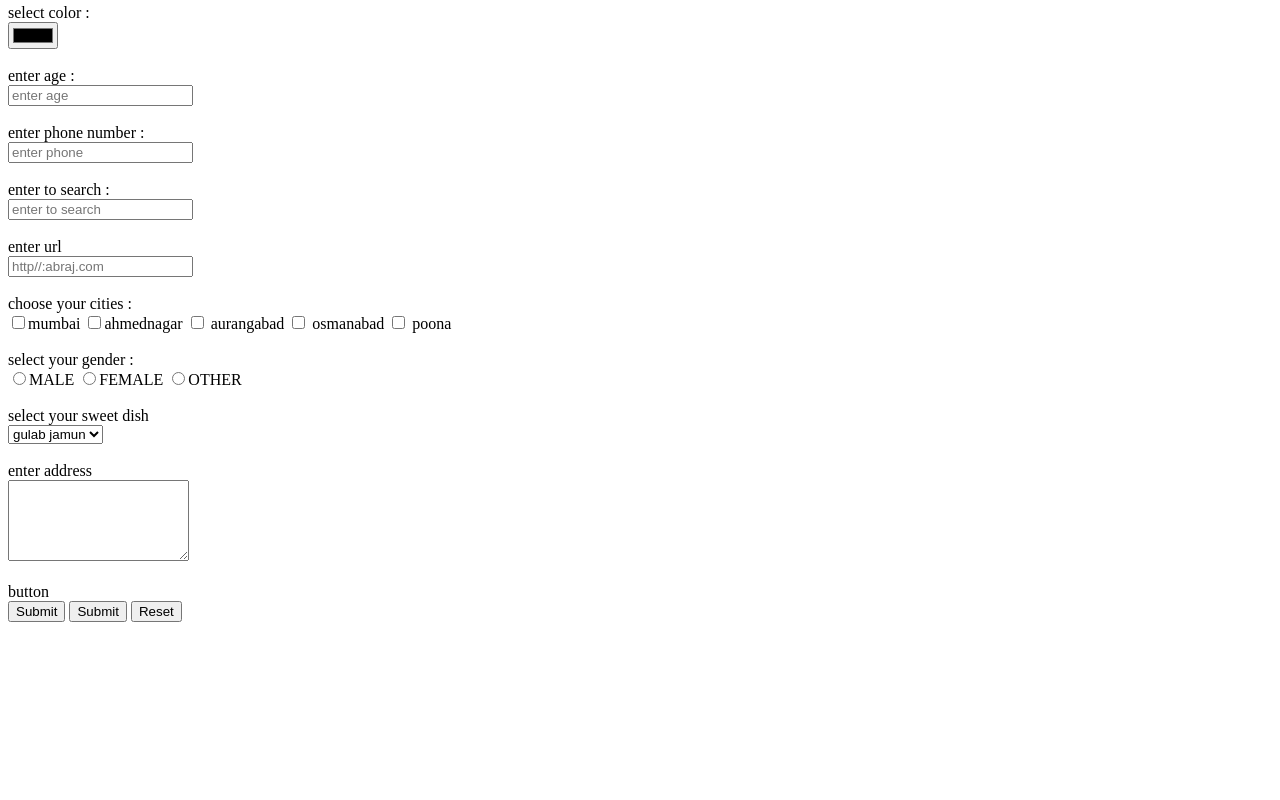
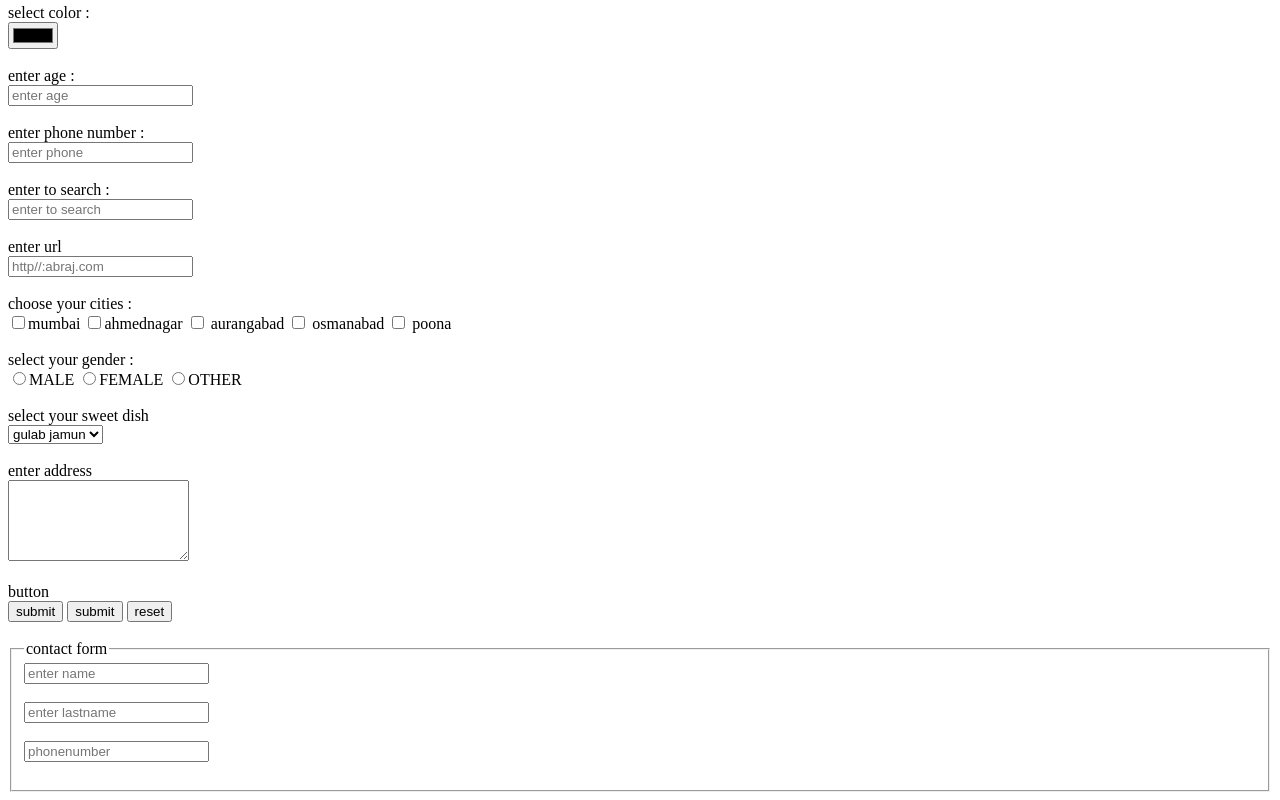
Before and after one commit to arbajshaikh013/learning_html_dec2025, a plain HTML site: page inpute_type.html in a window 1280 px wide. Shown: the part 638-1438 px from the top of the page. Before the commit the page ends 1286 px from the top, so only its background shows below. Drawn offline with Linux system fonts and the light colour scheme.

Commit message:
input type
already push kiya huwa hai

```diff
--- a/inpute_type.html
+++ b/inpute_type.html
@@ -79,9 +79,19 @@
         <textarea rows="5" color="30"></textarea><br><br>
 
         <label>button</label><br>
-        <input type="submit">
-        <input type="Submit">
-        <input type="reset"><br><br>
+        <input type="submit" value="submit">
+        <input type="button" value="submit">
+        <input type="reset" value="reset"><br><br>
+
+        <fieldset>
+            <legend>contact form</legend>
+            <form>
+                <input type="name" placeholder="enter name"><br><br>
+                <input type="lastname" placeholder="enter lastname"><br><br>
+                  <input type="phonenumber" placeholder="phonenumber"><br><br>
+            </form>
+        </fieldset>
+
 
 
 
```
